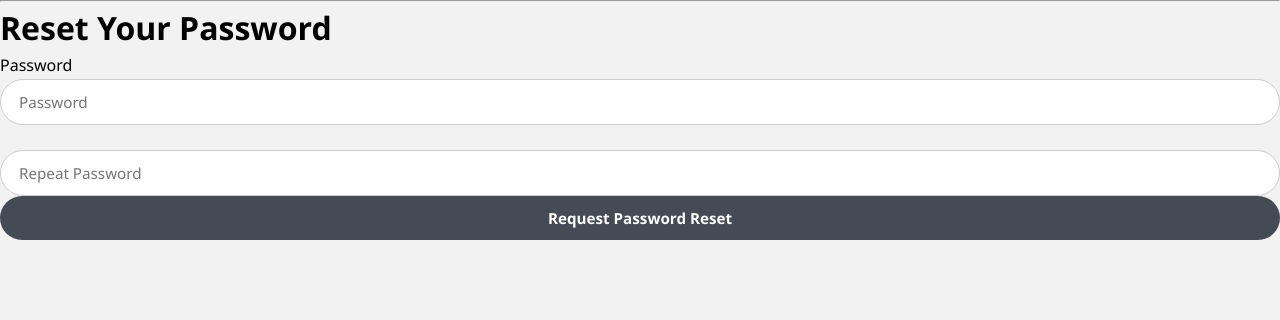
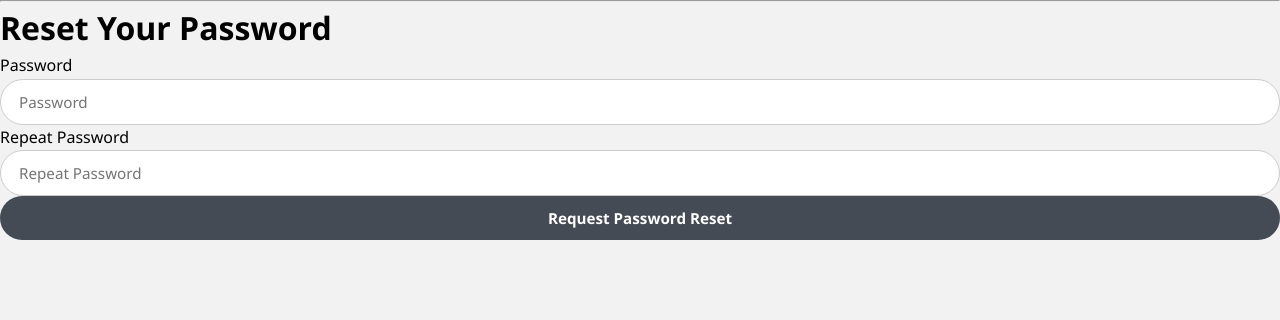
Before and after one commit to nuhaaaaaaa24/SignBridge, a Flask app: template app/templates/auth/reset_password.html in a window 1280 px wide. Shown: the part 60-380 px from the top of the page. Run offline with Flask 3, Linux system fonts and the light colour scheme; the template is opened without the code that fills it: values that come from a table or form of the project are taken from there, others are empty; some libraries are stand-ins or nearby versions.

Commit message:
typos pt3

```diff
--- a/app/errors/handlers.py
+++ b/app/errors/handlers.py
@@ -22,4 +22,4 @@ def ratelimit_exceeded(e):
 # 500 internal server error
 def internal_error(error):
     db.session.rollback() # useful if error was caused by a database mismatch
-    return render_template('errors/500.html'), 500
+    return render_template('errors/500.html', title='500 Internal Server Error'), 500
--- a/app/templates/auth/reset_password.html
+++ b/app/templates/auth/reset_password.html
@@ -12,7 +12,7 @@
             {% endfor %}
         </p>
         <p>
-            {{ form.password2.label }}<br>
+            {{ form.repeat_password.label }}<br>
             {{ form.repeat_password }}<br>
             {% for error in form.repeat_password.errors %}
             <span style="color: red;">[{{ error }}]</span>
```
